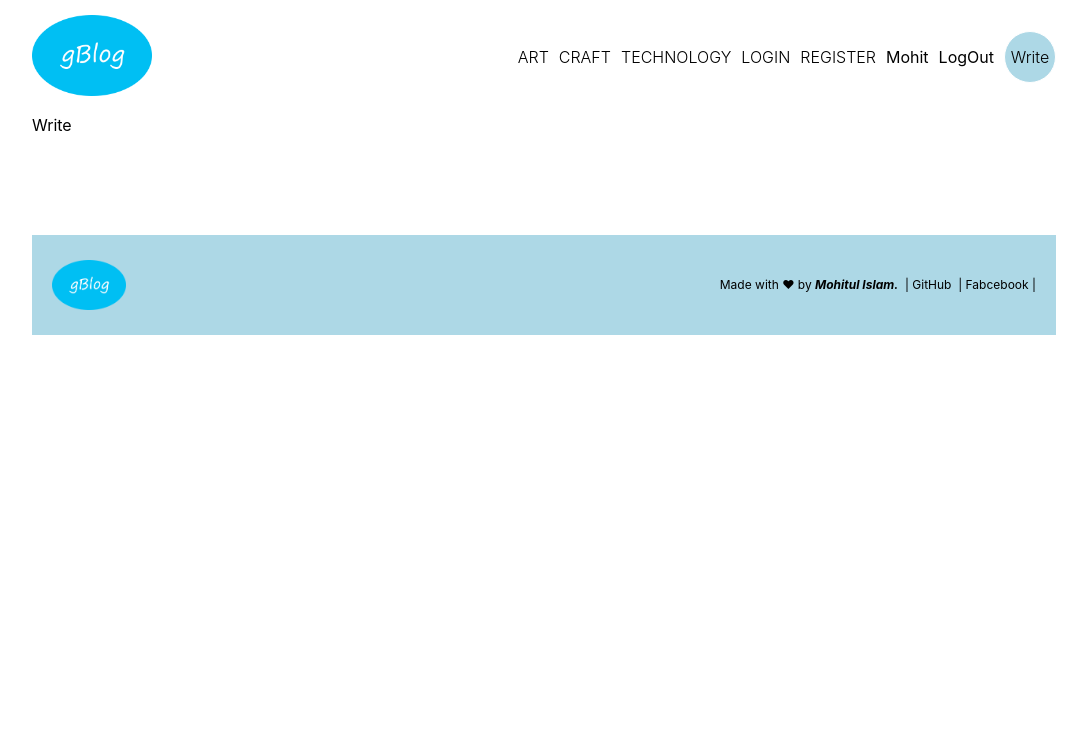
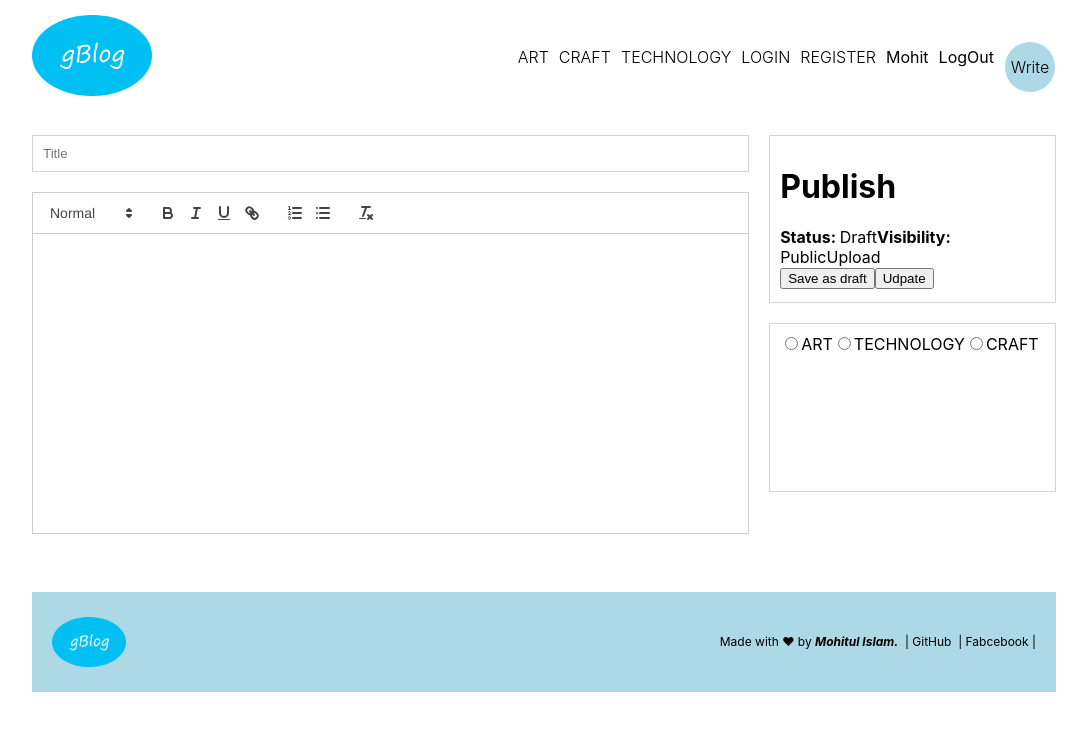
Before and after one commit to mohit838/Dynamic-Blog, a React (Create React App) app in the folder client/: page /write in a window 1280 px wide. Shown: the top 730 px of the page, without its empty margins (96-1183 px from the left). Built offline with nearby package versions, Linux system fonts and the light colour scheme.

Commit message:
Working with blog writing page

```diff
--- a/client/package.json
+++ b/client/package.json
@@ -9,6 +9,7 @@
     "react": "^18.2.0",
     "react-dom": "^18.2.0",
     "react-icons": "^4.6.0",
+    "react-quill": "^2.0.0",
     "react-router-dom": "^6.4.2",
     "react-scripts": "5.0.1",
     "sass": "^1.55.0",
--- a/client/src/pages/Write.jsx
+++ b/client/src/pages/Write.jsx
@@ -1,7 +1,61 @@
-import React from "react";
+import React, { useState } from "react";
+import ReactQuill from "react-quill";
+import "react-quill/dist/quill.snow.css";
+const Write = () => {
+  const [value, setValue] = useState("");
 
-const Write = () => {
-  return <div>Write</div>;
+  console.log(value);
+
+  return (
+    <>
+      <div className="write">
+        <div className="content">
+          <input type="text" placeholder="Title" />
+
+          <div className="editorContainer">
+            <ReactQuill
+              className="editorBlog"
+              theme="snow"
+              value={value}
+              onChange={setValue}
+            />
+          </div>
+        </div>
+        <div className="menu">
+          <div className="item">
+            <h1>Publish</h1>
+            <span>
+              <b>Status: </b> Draft
+            </span>
+            <span>
+              <b>Visibility: </b> Public
+            </span>
+            <input style={{ display: "none" }} type="file" name="" id="file" />
+            <label htmlFor="file">Upload</label>
+            <div className="buttons">
+              <button>Save as draft</button>
+              <button>Udpate</button>
+            </div>
+          </div>
+          <div className="item">
+            <div className="categories">
+              <input type="radio" name="cat" value="art" id="art" />
+              <label htmlFor="art">ART</label>
+              <input
+                type="radio"
+                name="cat"
+                value="technology"
+                id="technology"
+              />
+              <label htmlFor="technology">TECHNOLOGY</label>
+              <input type="radio" name="cat" value="craft" id="craft" />
+              <label htmlFor="craft">CRAFT</label>
+            </div>
+          </div>
+        </div>
+      </div>
+    </>
+  );
 };
 
 export default Write;
--- a/client/src/style.scss
+++ b/client/src/style.scss
@@ -296,6 +296,8 @@
         }
       }
 
+      // Sidebar Menu page
+
       .menu {
         flex: 2;
         display: flex;
@@ -342,5 +344,49 @@
         }
       }
     }
+
+    // Writing page
+
+    .write {
+      display: flex;
+      margin-top: 20px;
+      gap: 20px;
+
+      .content {
+        flex: 5;
+        display: flex;
+        flex-direction: column;
+        gap: 20px;
+
+        input {
+          padding: 10px;
+          border: 1px solid lightgray;
+        }
+
+        .editorContainer {
+          height: 300px;
+          // overflow: scroll;
+          // border: 1px solid lightgray;
+
+          .editorBlog {
+            height: 100%;
+            border: none;
+          }
+        }
+      }
+
+      .menu {
+        flex: 2;
+        display: flex;
+        flex-direction: column;
+        gap: 20px;
+
+        .item {
+          border: 1px solid lightgray;
+          padding: 10px;
+          flex: 1;
+        }
+      }
+    }
   }
 }
```
Also changed, not shown: 1 other file (tests, documents, lock files or other folders).
